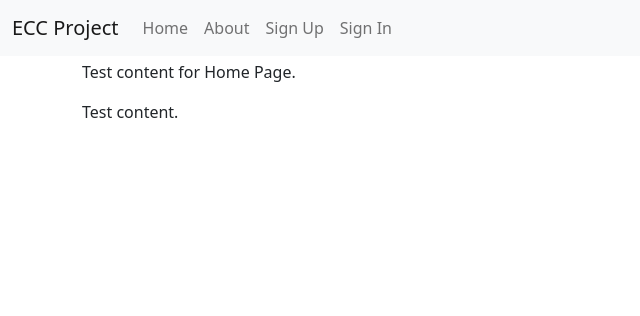
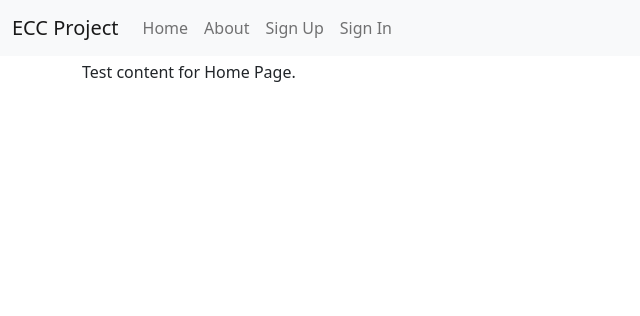
Before and after one commit to shaneoh10/ECC-Project, a Django app: page / in a window 1280 px wide. Shown: the top 316 px of the page, without its empty margins (0-640 px from the left). Run offline with Django 5.2, Linux system fonts and the light colour scheme; parts of the project's set-up code (start-up, migrations or seed data) failed here and were passed over; some libraries are stand-ins or nearby versions.

Commit message:
Remove test content (#108)

```diff
--- a/ecc_project/templates/pages/home.html
+++ b/ecc_project/templates/pages/home.html
@@ -2,5 +2,4 @@
 
 {% block content %}
   <p>Test content for Home Page.</p>
-  <p>Test content.</p>
 {% endblock content %}
```
